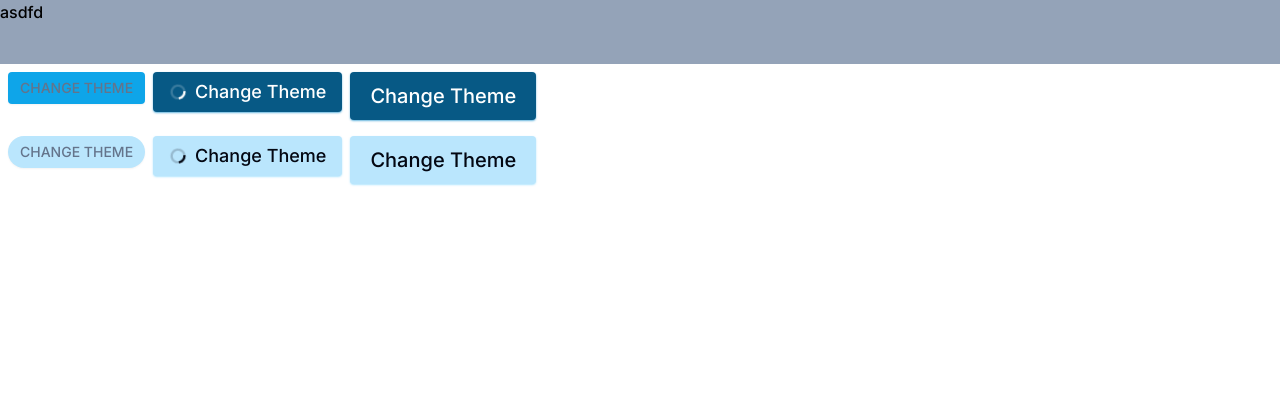
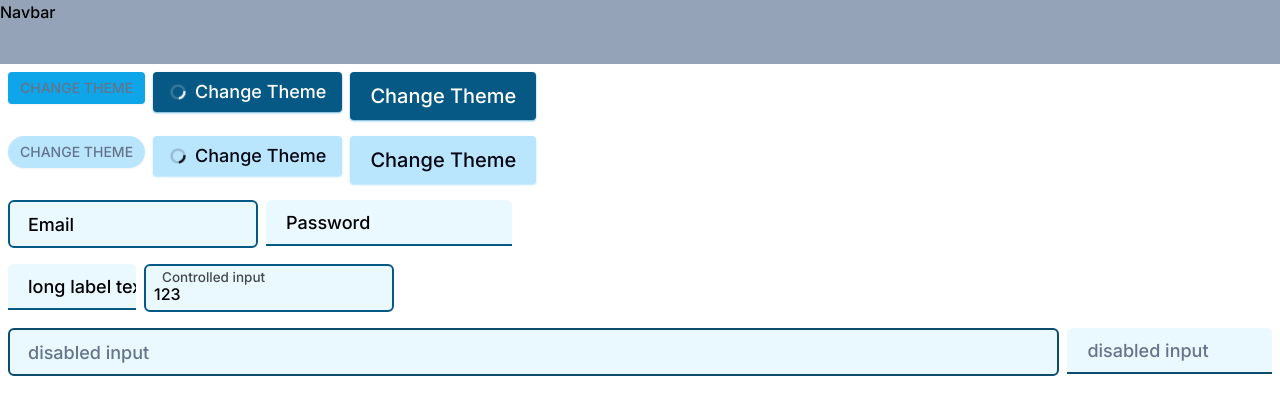
Before and after one commit to bunyaminerdal/berdal-todo-app, a Next.js app: page / in a window 1280 px wide. Shown: the top 414 px of the page. Built offline with nearby package versions, Linux system fonts and the light colour scheme.

Commit message:
:sparkles: styled input done

```diff
--- /dev/null
+++ b/src/pages/components/styled/input/index.tsx
@@ -0,0 +1,90 @@
+import React, { ChangeEventHandler, useState } from "react";
+
+interface inputProps {
+  label: string;
+  type?: string;
+  disabled?: boolean;
+  variant?: "outlined" | "flat";
+  className?: string;
+  value?: string;
+  onChange?: ChangeEventHandler<HTMLInputElement>;
+}
+const Input = ({
+  label,
+  type = "text",
+  disabled,
+  variant = "outlined",
+  className,
+  value = "",
+  onChange,
+}: inputProps) => {
+  const [controlledValue, setControlledValue] = useState(value);
+  return (
+    <div className={`relative h-12 overflow-hidden ${className} `}>
+      <input
+        value={controlledValue}
+        onChange={(e) => {
+          onChange && onChange(e);
+          setControlledValue(e.target.value);
+        }}
+        disabled={disabled}
+        placeholder=" "
+        type={type}
+        className={`
+        peer
+        w-full
+        min-w-full
+        ${variant === "outlined" ? "rounded-md" : "rounded-t-md"}
+        ${variant === "outlined" ? "border-2" : "border-b-2"}
+        disabled:border-slate
+        disabled:text-color
+        border-primary-800
+        bg-primary-200/30 p-1
+        pl-2
+        pt-4
+        font-light
+        outline-none
+        transition
+        focus:border-primary-600
+        disabled:cursor-not-allowed
+        disabled:border-primary-900
+
+        `}
+      />
+      <label
+        className={`
+        absolute
+          left-3
+          inline-block shrink-0 truncate
+          ${variant === "outlined" ? "top-[15px]" : "top-[13px]"}
+          z-10
+          origin-[0]
+          -translate-y-4
+          scale-75
+          px-2
+          text-lg
+          opacity-70
+          transition
+          duration-150
+          peer-placeholder-shown:-translate-y-1
+          peer-placeholder-shown:scale-100
+          peer-placeholder-shown:opacity-100
+          peer-disabled:text-slate-500
+          ${
+            variant === "outlined"
+              ? "peer-focus:top-[15px]"
+              : "peer-focus:top-[13px]"
+          }
+          pointer-events-none
+          peer-focus:-translate-y-4
+          peer-focus:scale-75
+          peer-focus:opacity-70
+          `}
+      >
+        {label}
+      </label>
+    </div>
+  );
+};
+
+export default Input;
--- a/src/pages/index.tsx
+++ b/src/pages/index.tsx
@@ -1,6 +1,7 @@
 import StyledButton from "./components/styled/button";
 
 import { useChangeTheme } from "@/hooks/useChangeTheme";
+import Input from "./components/styled/input";
 
 export default function Home() {
   const { changeTheme } = useChangeTheme();
@@ -8,7 +9,7 @@ export default function Home() {
     <div className="flex flex-col">
       <div className="flex">
         <nav className="z-50 h-16 w-full bg-slate-400 dark:bg-slate-800">
-          asdfd
+          Navbar
         </nav>
       </div>
       <div className="flex gap-2 p-2">
@@ -49,6 +50,28 @@ export default function Home() {
           Change Theme
         </StyledButton>
       </div>
+      <div className="flex flex-wrap gap-2 p-2">
+        <Input label="Email" variant="outlined" />
+        <Input label="Password" type="password" variant="flat" />
+      </div>
+      <div className="flex gap-2 p-2">
+        <Input label="long label text" variant="flat" className="w-32" />
+        <Input
+          label="Controlled input"
+          variant="outlined"
+          value="123"
+          onChange={(e) => console.log(e.target.value)}
+        />
+      </div>
+      <div className="flex gap-2 p-2">
+        <Input
+          label="disabled input"
+          variant="outlined"
+          className="w-full"
+          disabled
+        />
+        <Input label="disabled input" variant="flat" disabled />
+      </div>
     </div>
   );
 }
--- a/src/styles/globals.css
+++ b/src/styles/globals.css
@@ -32,3 +32,12 @@
            active:animate-click
   }
 }
+
+.un-selectable {
+    -webkit-touch-callout: none;
+    -webkit-user-select: none;
+    -khtml-user-select: none;
+    -moz-user-select: none;
+    -ms-user-select: none;
+    user-select: none;
+}
```
